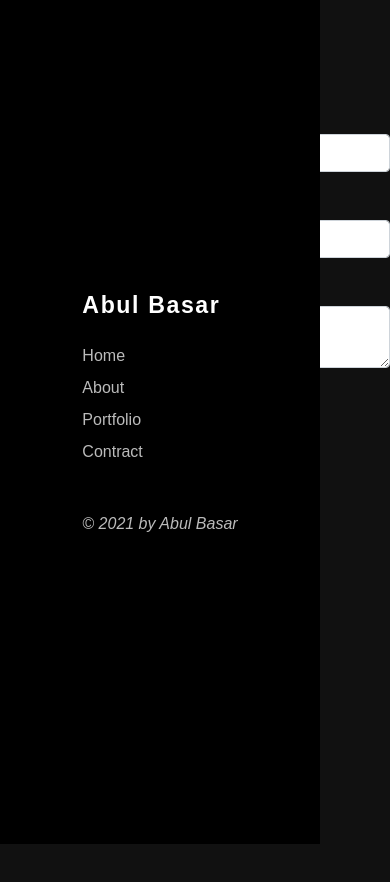
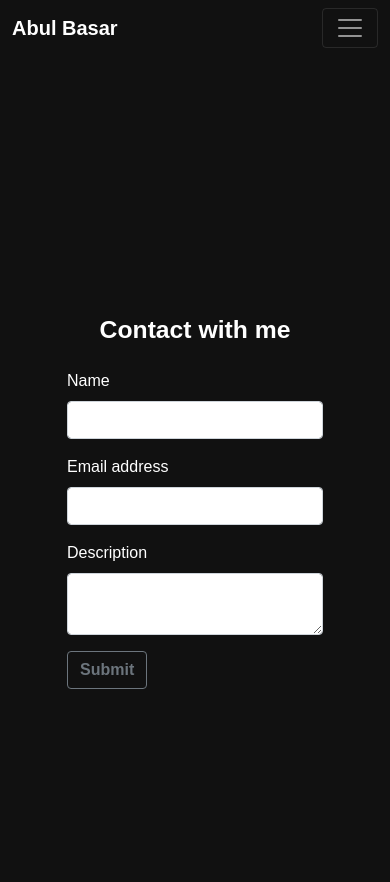
Before and after one commit to AbulBashar38/abul-basar-portfolio, a React (Create React App) app: page /contact in a window 390 px wide. Shown: the top 882 px of the page. Before the commit the page ends 844 px from the top, so only its background shows below. Built offline with nearby package versions, Linux system fonts and the light colour scheme.

Commit message:
contact page is responsive

```diff
--- /dev/null
+++ b/src/Component/Contact/Contact.css
@@ -0,0 +1,13 @@
+.contact-form{
+    width: 35rem;
+}
+@media screen and (max-width: 700px) {
+    .contact-form{
+        width: 25rem;
+    }
+}
+@media screen and (max-width: 576px) {
+    .contact-form{
+        width: 16rem;
+    }
+}
--- a/src/Component/Contact/Contact.js
+++ b/src/Component/Contact/Contact.js
@@ -1,17 +1,21 @@
 import React from 'react';
+import NavHeader from '../Navbar/NavHeader';
 import Sidebar from '../Sidebar/Sidebar';
-
+import './Contact.css'
 const Contact = () => {
     return (
-        <div>
-            <div className="row">
-                <div className="col-md-4">
-                    <Sidebar></Sidebar>
-                </div>
-                <div className="col-md-8">
+        <main>
+            <div className="navHeader d-none">
+                <NavHeader></NavHeader>
+            </div>
+            <div className="sidebar-main">
+                <Sidebar></Sidebar>
+            </div>
+            <div className="main-part mb-3">
+                <div>
                     <h2 className='text-center fw-bold mt-5'>Contact with me</h2>
                     <div className='d-flex justify-content-center mt-4'>
-                        <form style={{ width: '35rem' }}>
+                        <form className='contact-form'>
                             <div className="mb-3">
                                 <label htmlFor="nameInput" className="form-label">Name</label>
                                 <input type='text' className="form-control" id="nameInput" />
@@ -29,7 +33,7 @@ const Contact = () => {
                     </div>
                 </div>
             </div>
-        </div>
+        </main>
     );
 };
 
```
